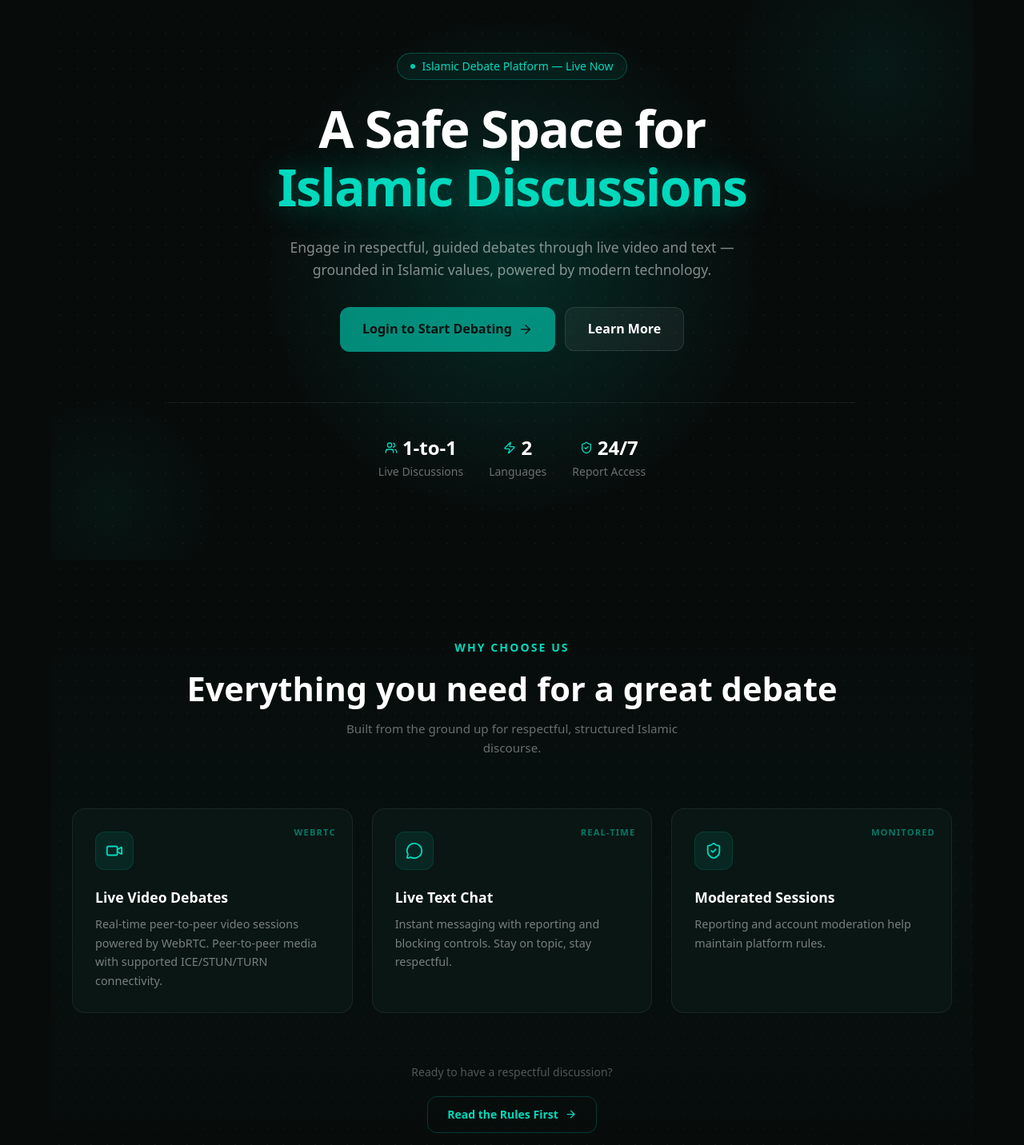
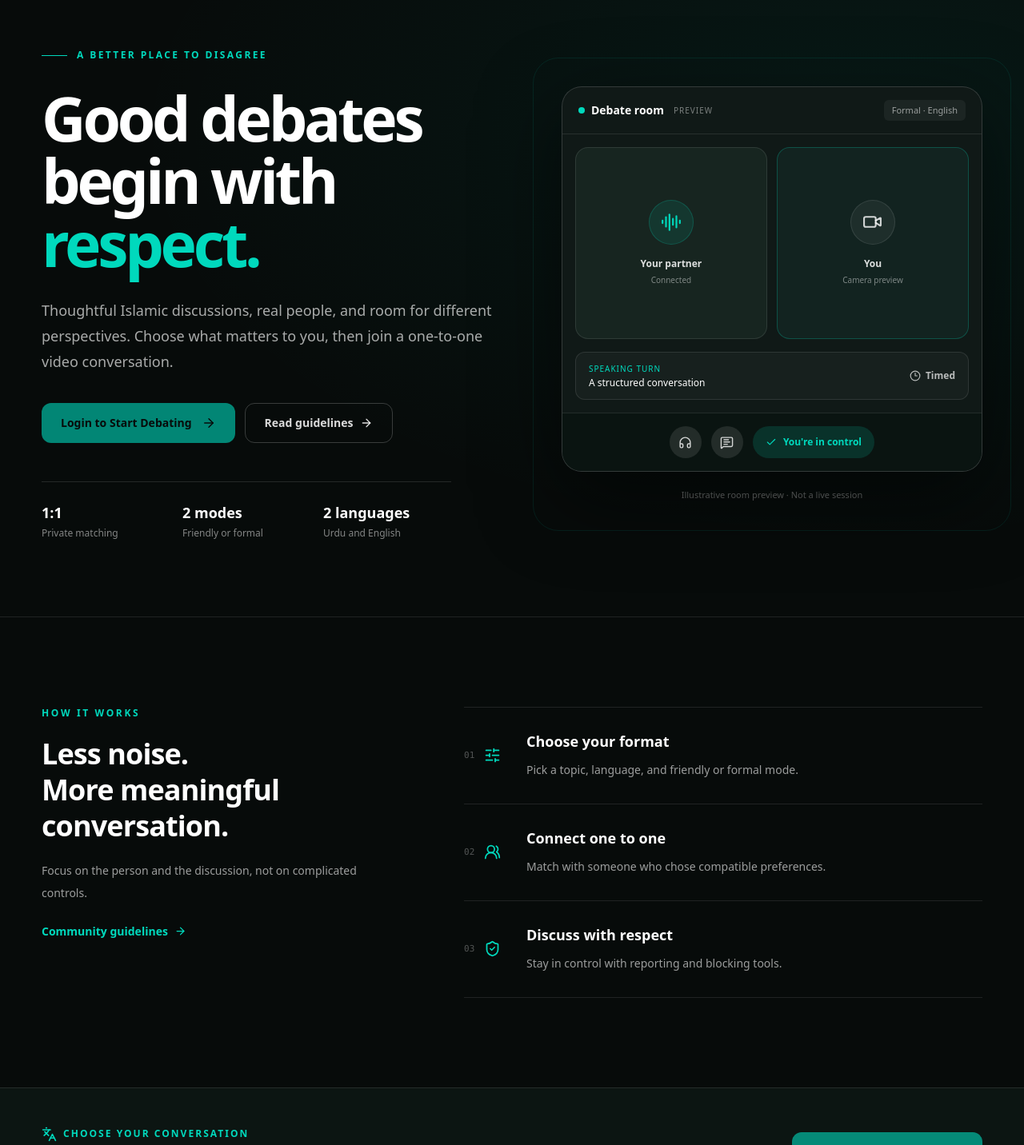
Before and after one commit to harisdevify/debateNextJS, a Next.js app in the folder client/: page / in a window 1280 px wide. Shown: the part 100-1532 px from the top of the page at 80% size. Built offline with nearby package versions, Linux system fonts and the light colour scheme; no server answers.

Commit message:
design(home): introduce distinct editorial hero and product preview

```diff
--- a/client/src/app/page.tsx
+++ b/client/src/app/page.tsx
@@ -1,239 +1,104 @@
 import {
-  ArrowRight,
-  MessageCircle,
-  ShieldCheck,
-  Users,
-  Video,
-  Zap,
+  ArrowRight, AudioLines, Check, Clock3, Headphones, Languages,
+  MessageSquareText, ShieldCheck, SlidersHorizontal, UsersRound, Video
 } from 'lucide-react';
 import Link from 'next/link';
 import { DebateCTA } from '@/components/debate/DebateCTA';
 
-const features = [
-  {
-    icon: Video,
-    title: 'Live Video Debates',
-    desc: 'Real-time peer-to-peer video sessions powered by WebRTC. Peer-to-peer media with supported ICE/STUN/TURN connectivity.',
-    stat: 'WebRTC',
-  },
-  {
-    icon: MessageCircle,
-    title: 'Live Text Chat',
-    desc: 'Instant messaging with reporting and blocking controls. Stay on topic, stay respectful.',
-    stat: 'Real-time',
-  },
-  {
-    icon: ShieldCheck,
-    title: 'Moderated Sessions',
-    desc: 'Reporting and account moderation help maintain platform rules.',
-    stat: 'Monitored',
-  },
+const steps = [
+  { icon: SlidersHorizontal, title: 'Choose your format', text: 'Pick a topic, language, and friendly or formal mode.' },
+  { icon: UsersRound, title: 'Connect one to one', text: 'Match with someone who chose compatible preferences.' },
+  { icon: ShieldCheck, title: 'Discuss with respect', text: 'Stay in control with reporting and blocking tools.' },
 ];
 
-const stats = [
-  { icon: Users, value: '1-to-1', label: 'Live Discussions' },
-  { icon: Zap, value: '2', label: 'Languages' },
-  { icon: ShieldCheck, value: '24/7', label: 'Report Access' },
-];
+function RoomPreview() {
+  return (
+    <div aria-label="Illustration of the debate room interface" className="relative mx-auto w-full max-w-[550px] lg:mx-0">
+      <div className="pointer-events-none absolute -inset-5 rounded-[32px] border border-primary/10 sm:-inset-9" />
+      <div className="relative overflow-hidden rounded-[25px] border border-white/15 bg-[#101917] shadow-[0_32px_100px_rgba(0,0,0,0.55)]">
+        <div className="flex items-center justify-between border-b border-white/10 px-5 py-4">
+          <div className="flex items-center gap-2 text-sm font-semibold text-white">
+            <span className="size-2 rounded-full bg-primary" /> Debate room
+            <span className="ml-1 text-[10px] font-medium uppercase tracking-widest text-white/45">Preview</span>
+          </div>
+          <span className="rounded-md bg-white/5 px-2.5 py-1 text-[11px] text-white/55">Formal · English</span>
+        </div>
+        <div className="grid grid-cols-2 gap-2 p-3 sm:gap-3 sm:p-4">
+          <div className="flex aspect-[4/5] flex-col items-center justify-center rounded-2xl border border-white/10 bg-[#172520] sm:aspect-square">
+            <div className="grid size-14 place-items-center rounded-full border border-primary/20 bg-primary/10 text-primary"><AudioLines size={26} /></div>
+            <span className="mt-4 text-xs font-semibold text-white/85">Your partner</span>
+            <span className="mt-1 text-[10px] text-white/45">Connected</span>
+          </div>
+          <div className="flex aspect-[4/5] flex-col items-center justify-center rounded-2xl border border-primary/25 bg-[#122320] sm:aspect-square">
+            <div className="grid size-14 place-items-center rounded-full border border-white/10 bg-white/5 text-white/80"><Video size={25} /></div>
+            <span className="mt-4 text-xs font-semibold text-white/85">You</span>
+            <span className="mt-1 text-[10px] text-white/45">Camera preview</span>
+          </div>
+        </div>
+        <div className="mx-4 mb-4 flex items-center justify-between rounded-xl border border-white/10 bg-white/[0.03] px-4 py-3">
+          <div><p className="text-[10px] uppercase tracking-widest text-primary">Speaking turn</p><p className="mt-0.5 text-xs font-medium text-white">A structured conversation</p></div>
+          <span className="flex items-center gap-1.5 text-xs font-semibold text-white/70"><Clock3 size={14} /> Timed</span>
+        </div>
+        <div className="flex items-center justify-center gap-3 border-t border-white/10 bg-[#0a1411] p-4">
+          <span className="grid size-10 place-items-center rounded-full bg-white/10 text-white/80"><Headphones size={17} /></span>
+          <span className="grid size-10 place-items-center rounded-full bg-white/10 text-white/80"><MessageSquareText size={17} /></span>
+          <span className="flex h-10 items-center gap-2 rounded-full bg-primary/15 px-4 text-xs font-semibold text-primary"><Check size={14} /> You're in control</span>
+        </div>
+      </div>
+      <p className="mt-5 text-center text-[11px] text-white/40">Illustrative room preview · Not a live session</p>
+    </div>
+  );
+}
 
 export default function HomePage() {
   return (
-    <div className="flex flex-col min-h-screen overflow-x-hidden max-container">
-      {/* ── HERO ── */}
-      <section className="relative flex items-center justify-center text-center px-4 sm:px-5 min-h-[calc(100svh-64px)]">
-        {/* Background layers */}
-        <div className="absolute inset-0 overflow-hidden pointer-events-none">
-          {/* dot grid */}
-          <div
-            className="absolute inset-0"
-            style={{
-              backgroundImage:
-                'radial-gradient(rgba(255,255,255,0.035) 1px, transparent 1px)',
-              backgroundSize: '22px 22px',
-            }}
-          />
-          {/* center glow */}
-          <div
-            className="absolute top-1/2 left-1/2 -translate-x-1/2 -translate-y-1/2 w-[700px] h-[700px] rounded-full"
-            style={{
-              background:
-                'radial-gradient(circle, rgba(0,191,166,0.18) 0%, transparent 65%)',
-            }}
-          />
-          {/* top-right accent */}
-          <div
-            className="absolute -top-20 -right-20 w-[400px] h-[400px] rounded-full"
-            style={{
-              background:
-                'radial-gradient(circle, rgba(0,191,166,0.08) 0%, transparent 70%)',
-            }}
-          />
-          {/* bottom-left accent */}
-          <div
-            className="absolute -bottom-20 -left-20 w-[300px] h-[300px] rounded-full"
-            style={{
-              background:
-                'radial-gradient(circle, rgba(0,191,166,0.06) 0%, transparent 70%)',
-            }}
-          />
+    <div className="min-w-0 overflow-hidden bg-background">
+      <section className="relative isolate overflow-hidden border-b border-white/10">
+        <div className="pointer-events-none absolute inset-0 bg-[radial-gradient(ellipse_at_85%_25%,rgba(0,217,189,0.07),transparent_60%)]" />
+        <div className="mx-auto grid w-full max-w-[1240px] items-center gap-12 px-5 pb-20 pt-16 sm:px-8 sm:pt-20 lg:min-h-[680px] lg:grid-cols-[1.04fr_0.96fr] lg:gap-20 lg:py-24">
+          <div className="relative z-10 max-w-2xl">
+            <div className="mb-8 flex items-center gap-3 text-xs font-bold uppercase tracking-[0.2em] text-primary"><span className="h-px w-8 bg-primary" /> A better place to disagree</div>
+            <h1 className="text-[clamp(3rem,6vw,5.8rem)] font-semibold leading-[1.02] tracking-[-0.055em] text-white">Good debates<br />begin with <span className="text-primary">respect.</span></h1>
+            <p className="mt-7 max-w-xl text-base leading-7 text-white/65 sm:text-lg sm:leading-8">
+              Thoughtful Islamic discussions, real people, and room for different perspectives.
+              Choose what matters to you, then join a one-to-one video conversation.
+            </p>
+            <div className="mt-9 flex flex-col gap-3 sm:flex-row">
+              <DebateCTA className="inline-flex min-h-12 items-center justify-center gap-3 rounded-xl bg-primary px-6 py-3.5 text-sm font-bold text-background transition-colors hover:bg-primary-hover focus-visible:outline-2 focus-visible:outline-offset-4 focus-visible:outline-primary" />
+              <Link href="/rules" className="inline-flex min-h-12 items-center justify-center gap-2 rounded-xl border border-white/20 px-6 py-3.5 text-sm font-semibold text-white/85 transition-colors hover:border-white/40 hover:bg-white/5">Read guidelines <ArrowRight size={16} /></Link>
+            </div>
+            <div className="mt-12 grid max-w-lg grid-cols-3 gap-4 border-t border-white/12 pt-6">
+              <div><p className="text-lg font-semibold text-white">1:1</p><p className="mt-1 text-xs text-white/50">Private matching</p></div>
+              <div><p className="text-lg font-semibold text-white">2 modes</p><p className="mt-1 text-xs text-white/50">Friendly or formal</p></div>
+              <div><p className="text-lg font-semibold text-white">2 languages</p><p className="mt-1 text-xs text-white/50">Urdu and English</p></div>
+            </div>
+          </div>
+          <RoomPreview />
         </div>
+      </section>
 
-        <div className="relative z-10 max-w-[860px] mx-auto flex flex-col items-center gap-5 py-16 sm:gap-6 sm:py-24 stagger">
-          {/* Badge */}
-          <div className="inline-flex items-center gap-2 px-4 py-1.5 rounded-full border border-[rgba(0,191,166,0.3)] bg-[rgba(0,191,166,0.08)] text-primary text-sm font-medium">
-            <span className="w-1.5 h-1.5 rounded-full bg-primary animate-pulse" />
-            Islamic Debate Platform — Live Now
+      <section id="features" className="mx-auto w-full max-w-[1240px] px-5 py-20 sm:px-8 sm:py-28">
+        <div className="grid gap-12 lg:grid-cols-[0.8fr_1.2fr] lg:gap-24">
+          <div>
+            <p className="text-xs font-bold uppercase tracking-[0.22em] text-primary">How it works</p>
+            <h2 className="mt-5 max-w-md text-3xl font-semibold leading-tight tracking-tight text-white sm:text-4xl">Less noise.<br />More meaningful conversation.</h2>
+            <p className="mt-5 max-w-md text-sm leading-7 text-white/60">Focus on the person and the discussion, not on complicated controls.</p>
+            <Link href="/rules" className="mt-6 inline-flex items-center gap-2 text-sm font-semibold text-primary hover:underline">Community guidelines <ArrowRight size={15} /></Link>
           </div>
-
-          {/* Heading */}
-          <h1 className="text-[clamp(2.4rem,5.5vw,4rem)] font-black leading-[1.15] text-white tracking-tight">
-            A Safe Space for{' '}
-            <span
-              className="relative inline-block text-primary"
-              style={{ textShadow: '0 0 40px rgba(0,191,166,0.4)' }}
-            >
-              Islamic Discussions
-            </span>
-          </h1>
-
-          {/* Subtext */}
-          <p className="text-[1.1rem] text-white/50 max-w-[560px] leading-relaxed">
-            Engage in respectful, guided debates through live video and text —
-            grounded in Islamic values, powered by modern technology.
-          </p>
-
-          {/* CTA Buttons */}
-          <div className="flex flex-wrap gap-3 justify-center mt-2">
-            <DebateCTA
-              className="pressable group flex items-center gap-2 px-7 py-3.5 text-[1rem] font-bold rounded-xl
-                         bg-primary text-[#0a0a0a]
-                         shadow-[0_0_0_0_rgba(0,191,166,0.5)]
-                         transition-all duration-300
-                         hover:shadow-[0_0_30px_rgba(0,191,166,0.45)]
-                         hover:bg-[#00d4b8] hover:-translate-y-0.5"
-            />
-            <a
-              href="#features"
-              className="flex items-center gap-2 px-7 py-3.5 text-[1rem] font-semibold rounded-xl
-                         bg-white/5 text-white border border-white/10
-                         transition-all duration-300
-                         hover:bg-white/10 hover:border-white/20 hover:-translate-y-0.5"
-            >
-              Learn More
-            </a>
-          </div>
-
-          {/* Stats Row */}
-          <div className="flex flex-wrap justify-center gap-x-8 gap-y-5 mt-8 pt-8 sm:mt-10 sm:pt-10 border-t border-white/[0.07] w-full stagger">
-            {stats.map(({ icon: Icon, value, label }) => (
-              <div key={label} className="flex flex-col items-center gap-1">
-                <div className="flex items-center gap-1.5 text-primary">
-                  <Icon size={16} />
-                  <span className="text-2xl font-black text-white">
-                    {value}
-                  </span>
-                </div>
-                <span className="text-white/40 text-sm">{label}</span>
+          <div className="divide-y divide-white/10 border-y border-white/10">
+            {steps.map(({ icon: Icon, title, text }, index) => (
+              <div key={title} className="grid gap-3 py-7 sm:grid-cols-[58px_1fr] sm:gap-5">
+                <div className="flex items-center gap-3"><span className="text-[11px] font-mono text-white/30">0{index + 1}</span><Icon size={21} className="text-primary" aria-hidden="true" /></div>
+                <div><h3 className="text-lg font-semibold text-white">{title}</h3><p className="mt-2 max-w-lg text-sm leading-7 text-white/60">{text}</p></div>
               </div>
             ))}
           </div>
         </div>
       </section>
-
-      {/* ── FEATURES ── */}
-      <section id="features" className="relative px-4 py-16 sm:px-6 sm:py-24">
-        {/* subtle bg */}
-        <div
-          className="absolute inset-0 pointer-events-none"
-          style={{
-            backgroundImage:
-              'radial-gradient(rgba(255,255,255,0.03) 1px, transparent 1px)',
-            backgroundSize: '20px 20px',
-          }}
-        />
-        <div
-          className="absolute inset-0 pointer-events-none"
-          style={{
-            background:
-              'linear-gradient(to bottom, transparent, rgba(0,191,166,0.03), transparent)',
-          }}
-        />
-
-        <div className="relative z-10 max-w-[1100px] mx-auto">
-          {/* Section label */}
-          <div className="text-center mb-16">
-            <span className="text-primary text-sm font-semibold uppercase tracking-[0.15em]">
-              Why Choose Us
-            </span>
-            <h2 className="text-[clamp(1.8rem,3.5vw,2.6rem)] font-black text-white mt-3 leading-tight">
-              Everything you need for a great debate
-            </h2>
-            <p className="text-white/40 mt-3 max-w-[480px] mx-auto text-[0.95rem]">
-              Built from the ground up for respectful, structured Islamic
-              discourse.
-            </p>
-          </div>
-
-          {/* Cards */}
-          <div className="grid grid-cols-1 md:grid-cols-3 gap-6 stagger">
-            {features.map(({ icon: Icon, title, desc, stat }) => (
-              <div
-                key={title}
-                className="group relative flex flex-col gap-5 p-7 rounded-2xl
-                           bg-[rgba(10,24,22,0.8)] border border-white/[0.07]
-                           transition-all duration-500
-                           hover:border-[rgba(0,191,166,0.35)]
-                           hover:bg-[rgba(10,24,22,0.95)]
-                           hover:-translate-y-2
-                           hover:shadow-[0_20px_50px_rgba(0,191,166,0.1)]"
-              >
-                {/* top-right stat badge */}
-                <span className="absolute top-5 right-5 text-[0.7rem] font-bold uppercase tracking-widest text-primary/50 group-hover:text-primary transition-colors duration-300">
-                  {stat}
-                </span>
-
-                {/* Icon */}
-                <div
-                  className="w-12 h-12 rounded-xl flex items-center justify-center
-                                bg-[rgba(0,191,166,0.1)] border border-[rgba(0,191,166,0.15)]
-                                transition-all duration-300
-                                group-hover:bg-[rgba(0,191,166,0.2)] group-hover:border-[rgba(0,191,166,0.35)]"
-                >
-                  <Icon size={22} className="stroke-primary" />
-                </div>
-
-                {/* Text */}
-                <div>
-                  <h3 className="text-white font-bold text-[1.1rem] mb-2">
-                    {title}
-                  </h3>
-                  <p className="text-white/45 text-[0.9rem] leading-relaxed">
-                    {desc}
-                  </p>
-                </div>
-
-                {/* bottom accent line */}
-                <div className="absolute bottom-0 left-7 right-7 h-px bg-gradient-to-r from-transparent via-primary/30 to-transparent opacity-0 group-hover:opacity-100 transition-opacity duration-500" />
-              </div>
-            ))}
-          </div>
-
-          {/* Bottom CTA */}
-          <div className="text-center mt-16">
-            <p className="text-white/30 text-sm mb-5">
-              Ready to have a respectful discussion?
-            </p>
-            <Link
-              href="/rules"
-              className="inline-flex items-center gap-2 px-6 py-3 rounded-xl text-sm font-semibold
-                         border border-[rgba(0,191,166,0.25)] text-primary
-                         transition-all duration-300
-                         hover:bg-[rgba(0,191,166,0.08)] hover:border-[rgba(0,191,166,0.5)]"
-            >
-              Read the Rules First
-              <ArrowRight size={15} />
-            </Link>
-          </div>
+      <section className="border-t border-white/10 bg-[#0c1512]">
+        <div className="mx-auto flex max-w-[1240px] flex-col gap-6 px-5 py-12 sm:px-8 md:flex-row md:items-center md:justify-between">
+          <div><div className="flex items-center gap-2 text-primary"><Languages size={19} /><span className="text-xs font-semibold uppercase tracking-[0.17em]">Choose your conversation</span></div><h2 className="mt-3 text-2xl font-semibold tracking-tight text-white">Ready to be heard?</h2></div>
+          <DebateCTA className="inline-flex min-h-12 items-center justify-center gap-2 rounded-xl bg-primary px-6 py-3 text-sm font-bold text-background transition-colors hover:bg-primary-hover" />
         </div>
       </section>
     </div>
```
